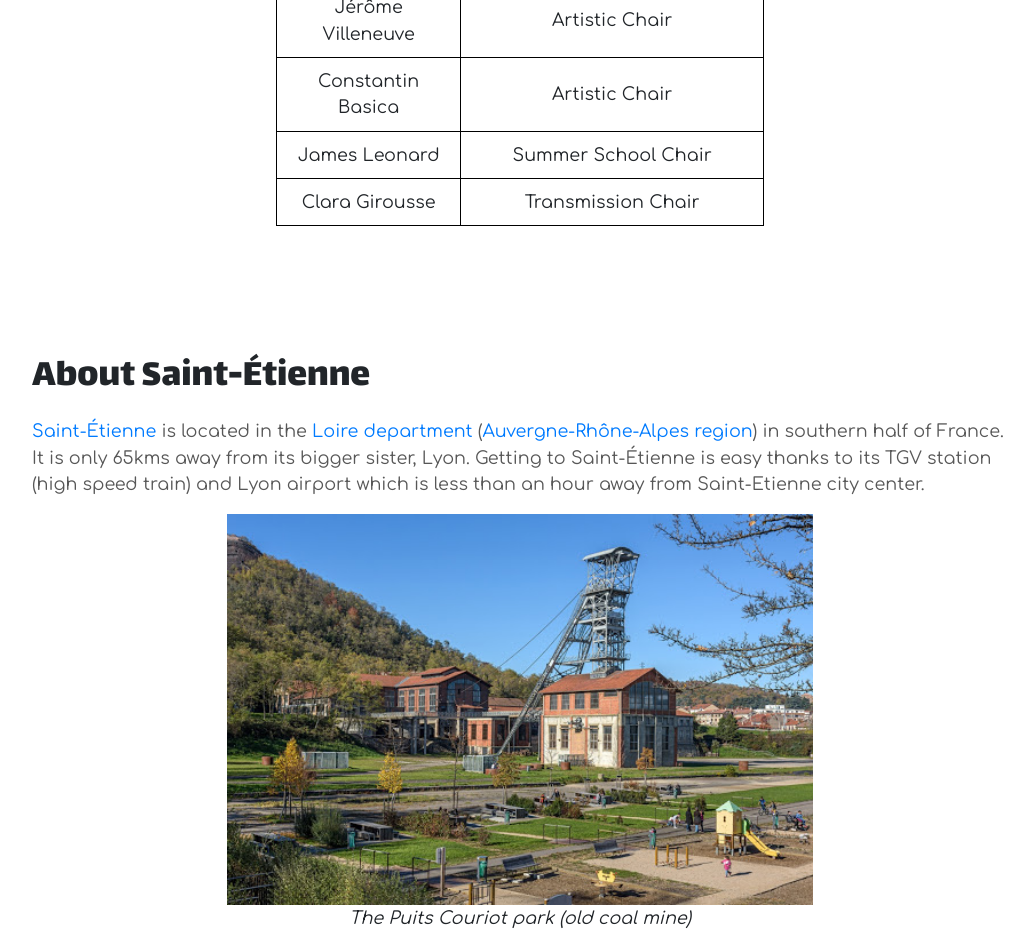
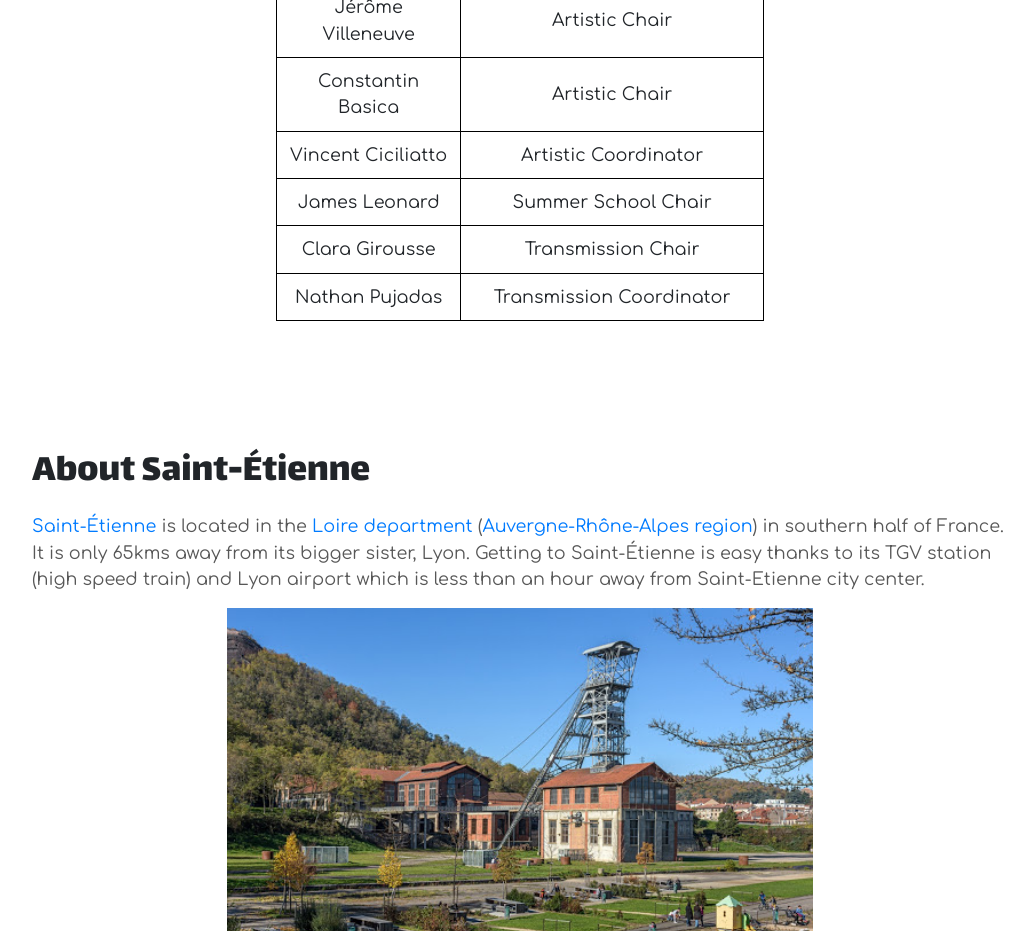
Before and after one commit to grame-cncm/SMC-22, a plain HTML site: page docs/about.html in a window 1280 px wide. Shown: the part 940-1871 px from the top of the page, without its empty margins (120-1154 px from the left). Drawn offline with Linux system fonts and the light colour scheme.

Commit message:
Adding more people to committe

```diff
--- a/docs/about.html
+++ b/docs/about.html
@@ -62,6 +62,10 @@
                         <td>Constantin Basica</td>
                         <td>Artistic Chair</td>
                     </tr>
+		    <tr>
+                        <td>Vincent Ciciliatto</td>
+                        <td>Artistic Coordinator</td>
+                    </tr>
                     <tr>
                         <td>James Leonard</td>
                         <td>Summer School Chair</td>
@@ -69,6 +73,10 @@
                     <tr>
                         <td>Clara Girousse</td>
                         <td>Transmission Chair</td>
+                    </tr>
+		    <tr>
+                        <td>Nathan Pujadas</td>
+                        <td>Transmission Coordinator</td>
                     </tr>
                 </table>
                 </center>
```
